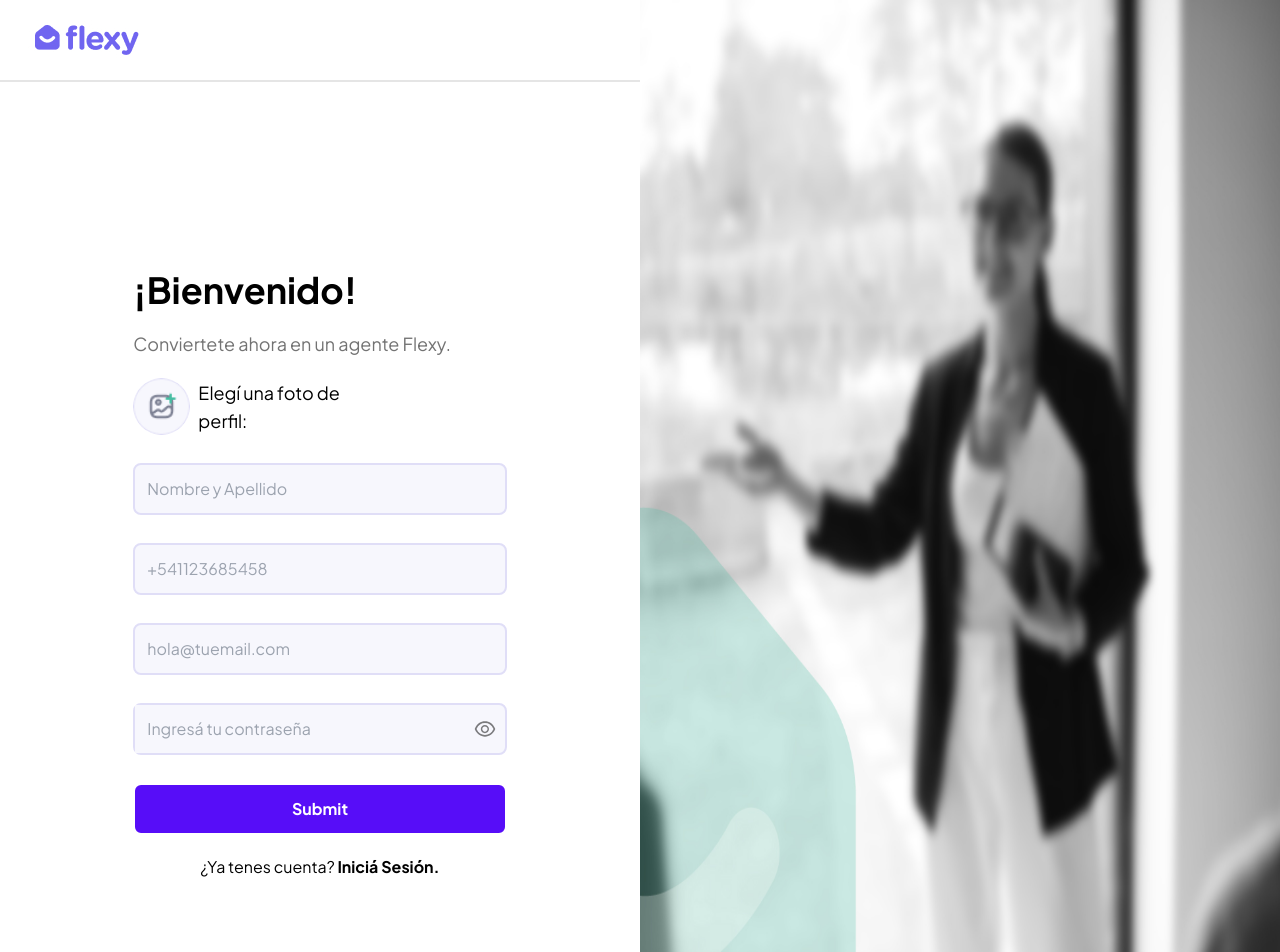
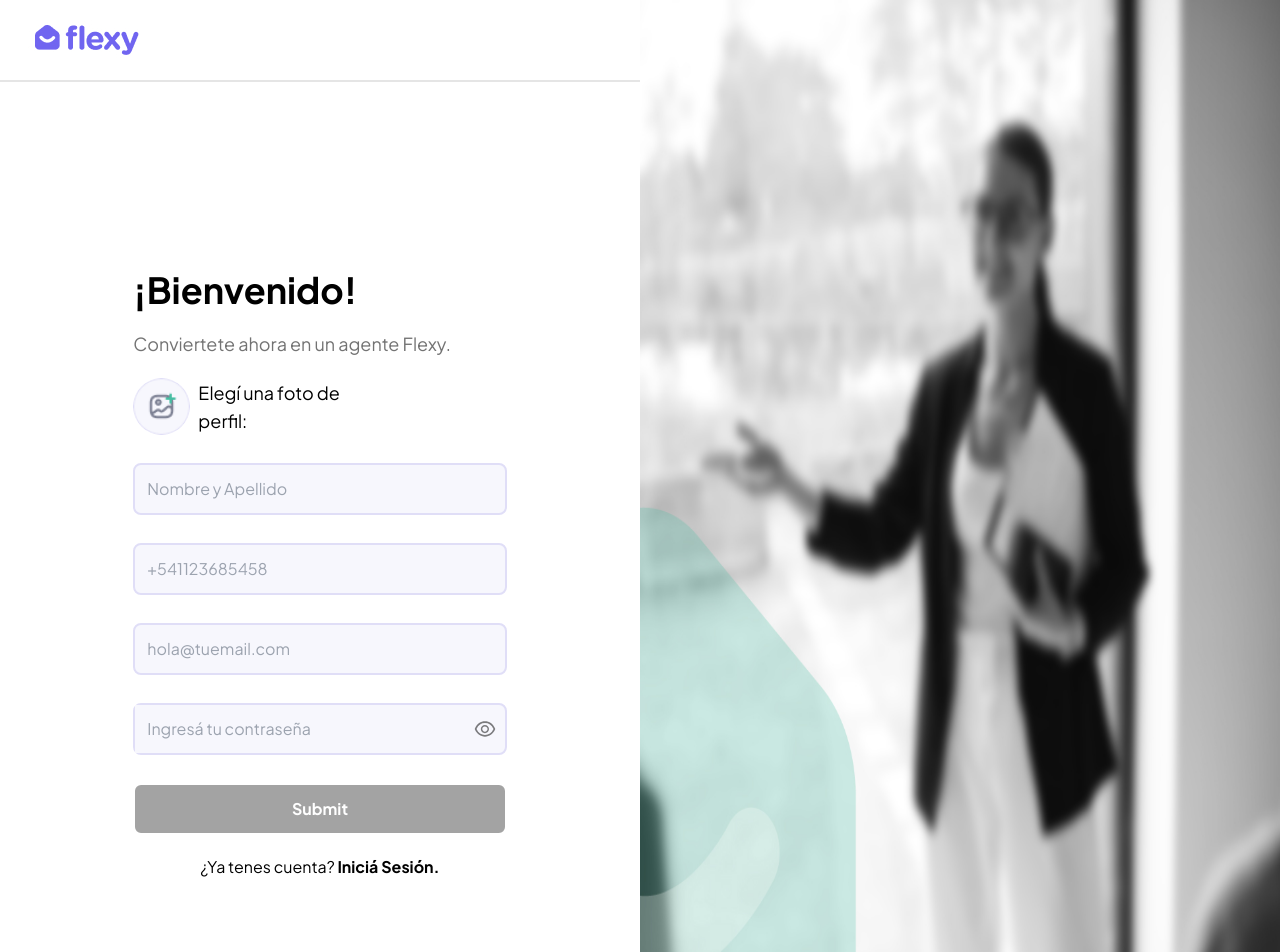
Before and after one commit to JohnFScha/prueba-tecnica-flexy, a React (Vite) app: page / in a window 1280 px wide. Shown: the top 952 px of the page. Built offline with nearby package versions, Linux system fonts and the light colour scheme.

Commit message:
add: invalid button in form submit

```diff
--- a/src/components/LoginForm.tsx
+++ b/src/components/LoginForm.tsx
@@ -12,16 +12,15 @@ type FormValues = {
 export default function LoginForm() {
   const [passwordShown, setPasswordShown] = useState(false);
   const passRef = useRef<HTMLInputElement | null>(null)
-  const { register, handleSubmit, formState: { errors } } = useForm<FormValues>();
+  const { register, handleSubmit, formState: { errors, isValid } } = useForm<FormValues>();
   const { ref } = register('password')
   useImperativeHandle(ref, () => passRef.current)
   const state = sessionStorage.getItem('userState')
-  const user: User = JSON.parse(state as string)
+  const user: User<string> = JSON.parse(state as string)
 
   let passInput = passRef.current?.type
 
   const onSubmit = (data: FormValues) => {
-    console.log(data)
     const emailCheck = user.email === data.email
     const passwordCheck = user.password === data.password
 
@@ -64,7 +63,7 @@ export default function LoginForm() {
         </div>
         {errors?.password ? <p className='text-center p-1 text-red-400'>{errors.password?.message as string}</p> : null}
       </label>
-      <button type="submit" className='bg-primary text-white border-2 p-3 rounded-lg font-bold'>Iniciar Sesión</button>
+      <input type="submit" className={isValid ?'bg-primary text-white border-2 p-3 rounded-lg font-bold cursor-pointer' : 'bg-neutral-400 text-white border-2 p-3 rounded-lg font-bold'} disabled={!isValid} />
     </form>
   )
 }
--- a/src/components/RegisterForm.tsx
+++ b/src/components/RegisterForm.tsx
@@ -15,7 +15,7 @@ type FormValues = {
 export default function LoginForm() {
   const [passwordShown, setPasswordShown] = useState(false);
   const passRef = useRef<HTMLInputElement | null>(null)
-  const { register, handleSubmit, formState: { errors } } = useForm<FormValues>();
+  const { register, handleSubmit, formState: { errors, isValid } } = useForm<FormValues>({mode: 'onChange'});
   const { ref } = register('password')
   const store = useStore()
   useImperativeHandle(ref, () => passRef.current)
@@ -23,8 +23,8 @@ export default function LoginForm() {
   let passInput = passRef.current?.type
 
   const onSubmit = (data: FormValues) => {
-    store.setUser(data as User)
-    registerSuccess(data as User)
+    store.setUser(data as User<string>)
+    registerSuccess(data as User<string>)
   }
 
   return (
@@ -123,7 +123,7 @@ export default function LoginForm() {
         </div>
         {errors?.password ? <p className='text-center p-1 text-red-400'>{errors.password?.message as string}</p> : null}
       </label>
-      <input type="submit" className='bg-primary text-white border-2 p-3 rounded-lg font-bold cursor-pointer' />
+      <input type="submit" className={isValid ?'bg-primary text-white border-2 p-3 rounded-lg font-bold cursor-pointer' : 'bg-neutral-400 text-white border-2 p-3 rounded-lg font-bold'} disabled={!isValid} />
     </form>
   )
 }
--- a/src/store/userStore.ts
+++ b/src/store/userStore.ts
@@ -1,20 +1,20 @@
 import { create } from 'zustand';
 
-export type User = {
-  profilePicture: string,
-  fullName: string,
-  cellPhone: string,
-  email: string,
-  password: string
+export type User<T> = {
+  profilePicture: T,
+  fullName: T,
+  cellPhone: T,
+  email: T,
+  password: T
 }
 
 interface UserState {
-  user: User,
-  setUser: (newUser: User) => void
+  user: User<string>,
+  setUser: (newUser: User<string>) => void
 }
 
 export const useStore = create<UserState>((set) => ({
-  user: <User>{},
+  user: <User<string>>{},
   setUser: (newUser) => set((state) => {
     const updatedUser = { ...state.user, ...newUser };
     sessionStorage.setItem('userState', JSON.stringify(updatedUser));
```
